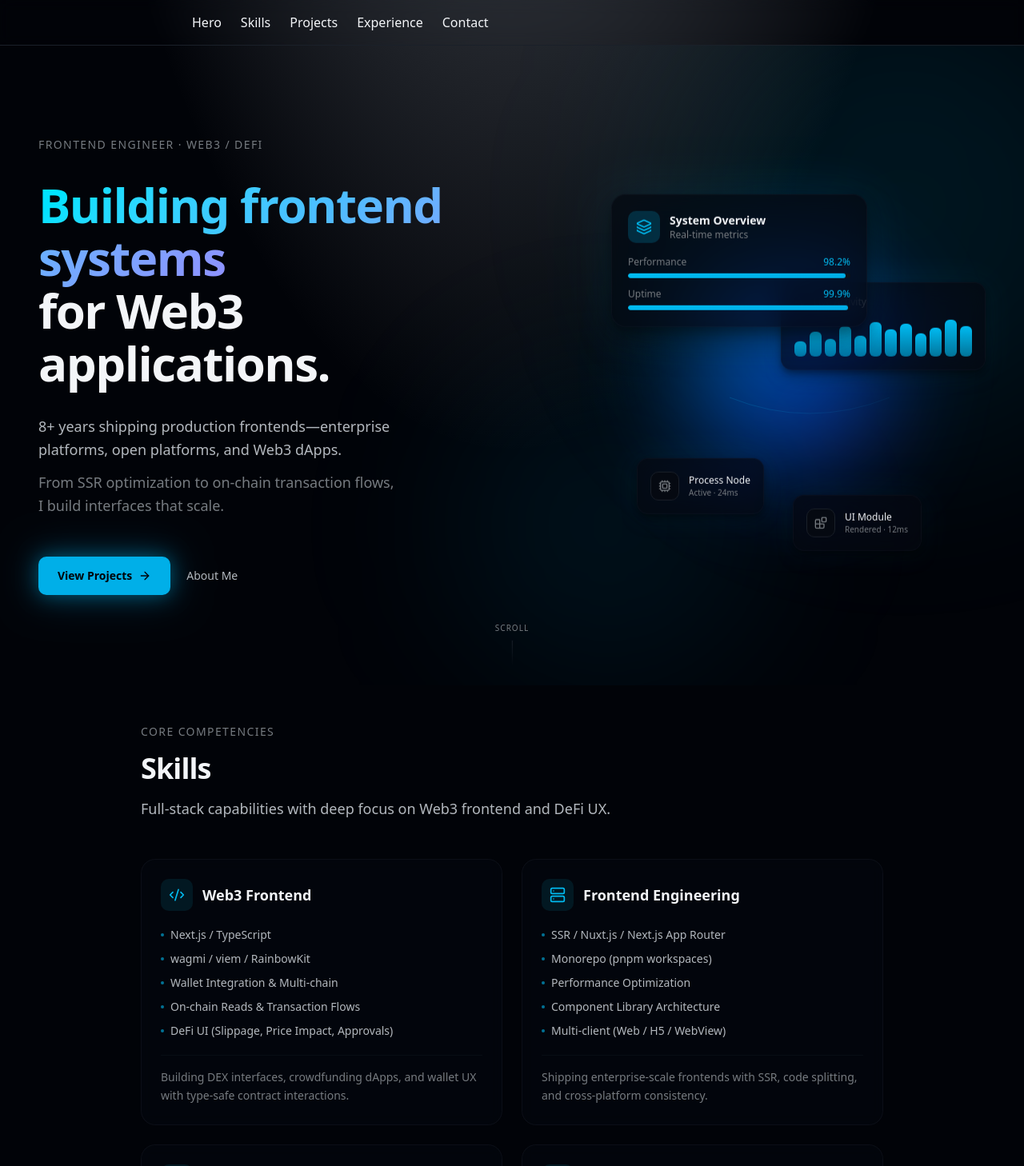
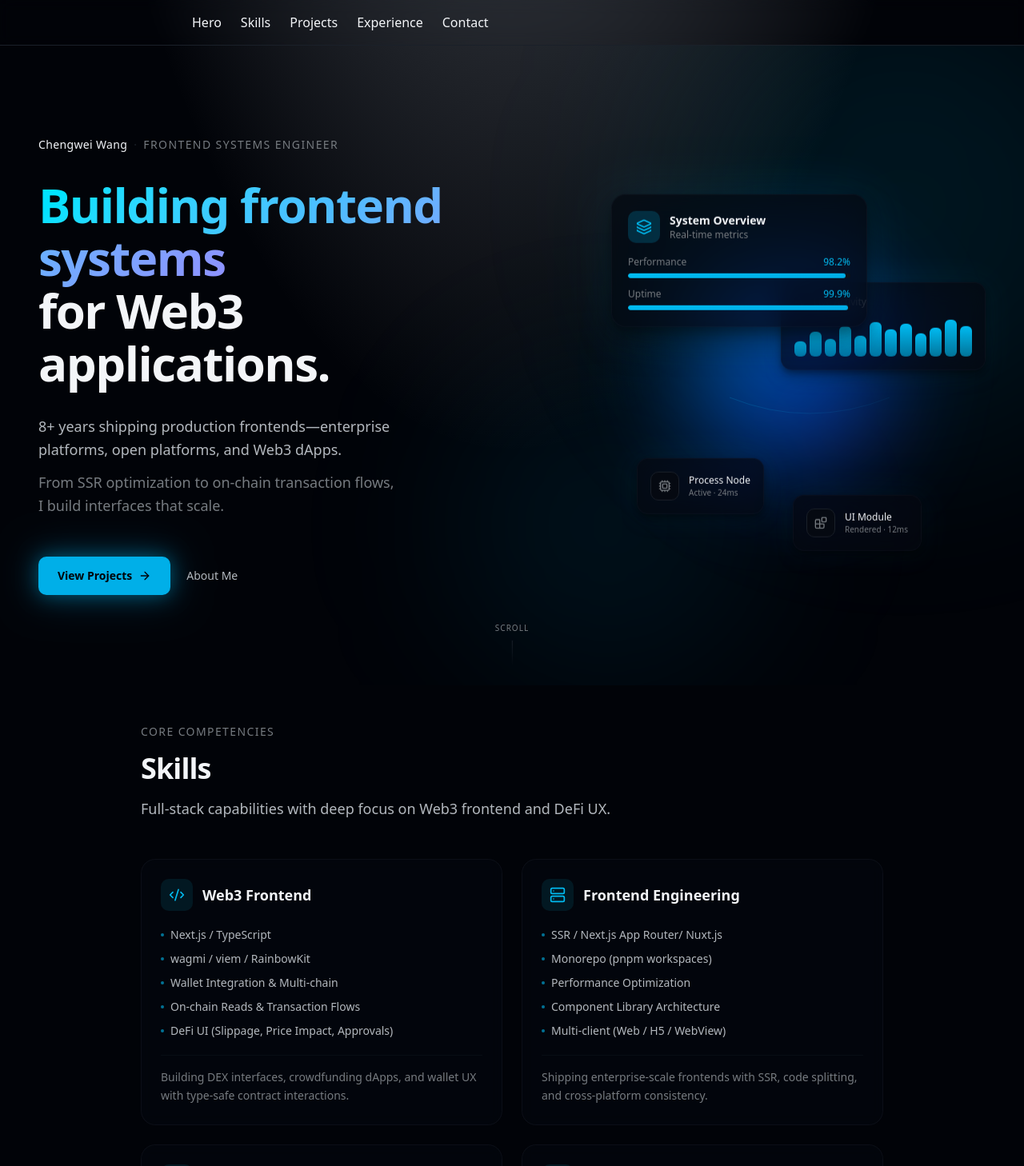
Before and after one commit to wangchengwei0122/Portfolio, a Next.js app: page / in a window 1280 px wide. Shown: the top 1458 px of the page at 80% size. Built offline with nearby package versions, Linux system fonts and the light colour scheme.

Commit message:
chore(copy): update copy for Hero and Skill

```diff
--- a/components/sections/Hero.tsx
+++ b/components/sections/Hero.tsx
@@ -50,12 +50,14 @@ export default function Hero() {
           viewport={{ amount: 0.4, once: true }}
           className="flex flex-col justify-center space-y-8"
         >
-          {/* Eyebrow - Role identifier */}
+          {/* Eyebrow - Identity + Role */}
           <motion.p
             variants={heroItemVariants}
-            className="text-sm font-medium tracking-widest text-muted-foreground uppercase"
+            className="text-sm font-medium tracking-wide text-muted-foreground"
           >
-            Frontend Engineer · Web3 / DeFi
+            <span className="text-primary">Chengwei Wang</span>
+            <span className="mx-2 text-border">·</span>
+            <span className="uppercase tracking-widest">Frontend Systems Engineer</span>
           </motion.p>
 
           {/* Headline - Core value proposition */}
--- a/components/sections/Skills.tsx
+++ b/components/sections/Skills.tsx
@@ -32,19 +32,21 @@ const skillCards: SkillCard[] = [
       "On-chain Reads & Transaction Flows",
       "DeFi UI (Slippage, Price Impact, Approvals)",
     ],
-    summary: "Building DEX interfaces, crowdfunding dApps, and wallet UX with type-safe contract interactions.",
+    summary:
+      "Building DEX interfaces, crowdfunding dApps, and wallet UX with type-safe contract interactions.",
   },
   {
     title: "Frontend Engineering",
     icon: Server,
     skills: [
-      "SSR / Nuxt.js / Next.js App Router",
+      "SSR / Next.js App Router/ Nuxt.js ",
       "Monorepo (pnpm workspaces)",
       "Performance Optimization",
       "Component Library Architecture",
       "Multi-client (Web / H5 / WebView)",
     ],
-    summary: "Shipping enterprise-scale frontends with SSR, code splitting, and cross-platform consistency.",
+    summary:
+      "Shipping enterprise-scale frontends with SSR, code splitting, and cross-platform consistency.",
   },
   {
     title: "Backend & Infra",
```
